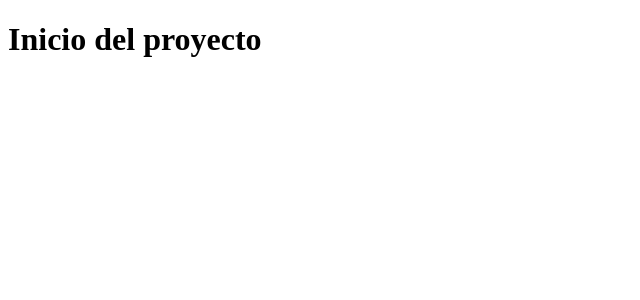
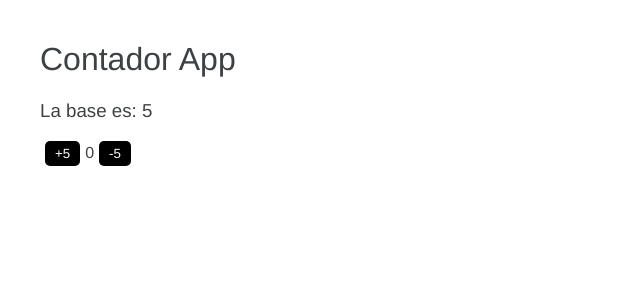
Before and after one commit to franmc01/Angular-AppBasicaModularizada, an Angular app: page / in a window 1280 px wide. Shown: the top 300 px of the page, without its empty margins (0-640 px from the left). Built offline with nearby package versions, Linux system fonts and the light colour scheme.

Commit message:
Ejercicio de un contador

```diff
--- a/src/app/app.component.html
+++ b/src/app/app.component.html
@@ -1 +1,5 @@
-<h1>Inicio del proyecto</h1>
+<h1>{{ title }}</h1>
+<h3>La base es: <strong>{{ base }}</strong></h3>
+<button (click)="acumular(+base)"> +{{ base }} </button>
+<span>{{ numero }}</span>
+<button (click)="acumular(-base)"> -{{ base }} </button>
--- a/src/app/app.component.ts
+++ b/src/app/app.component.ts
@@ -6,5 +6,11 @@ import { Component } from '@angular/core';
   styleUrls: ['./app.component.css']
 })
 export class AppComponent {
-  title = 'AppAngularBasica';
+  title: string = 'Contador App';
+  numero: number = 0;
+  base:number = 5;
+
+  acumular(valor:number) {
+    this.numero += valor;
+  }
 }
--- a/src/styles.css
+++ b/src/styles.css
@@ -1 +1,41 @@
 /* You can add global styles to this file, and also import other style files */
+* {
+  font-family: Helvetica, Arial, sans-serif;
+  font-weight: 200;
+}
+
+html, body {
+
+  background: white;
+  margin: 20px;
+  color: #3e4144;
+  -webkit-font-smoothing: antialiased;
+}
+
+
+dd {
+  font-weight: bold;
+}
+
+button {
+  background-color: black;
+  border-radius: 5px;
+  border: 0px;
+  color: white;
+  cursor: pointer;
+  margin-right: 5px;
+  margin-left: 5px;
+  padding: 5px 10px;
+}
+
+button:hover {
+  background-color: #3e4144;
+}
+
+button:focus{
+  outline: none;
+}
+
+.p-1 {
+  padding: 1px;
+}
```
